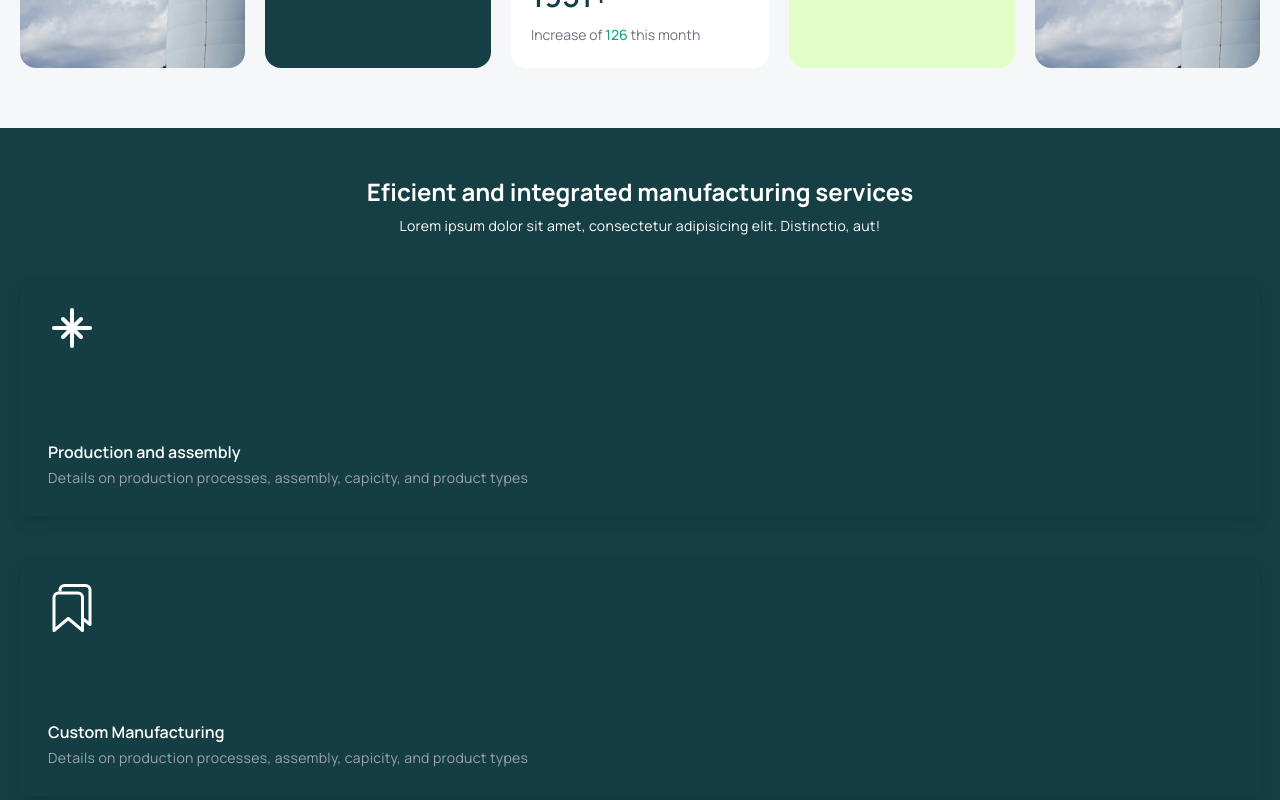
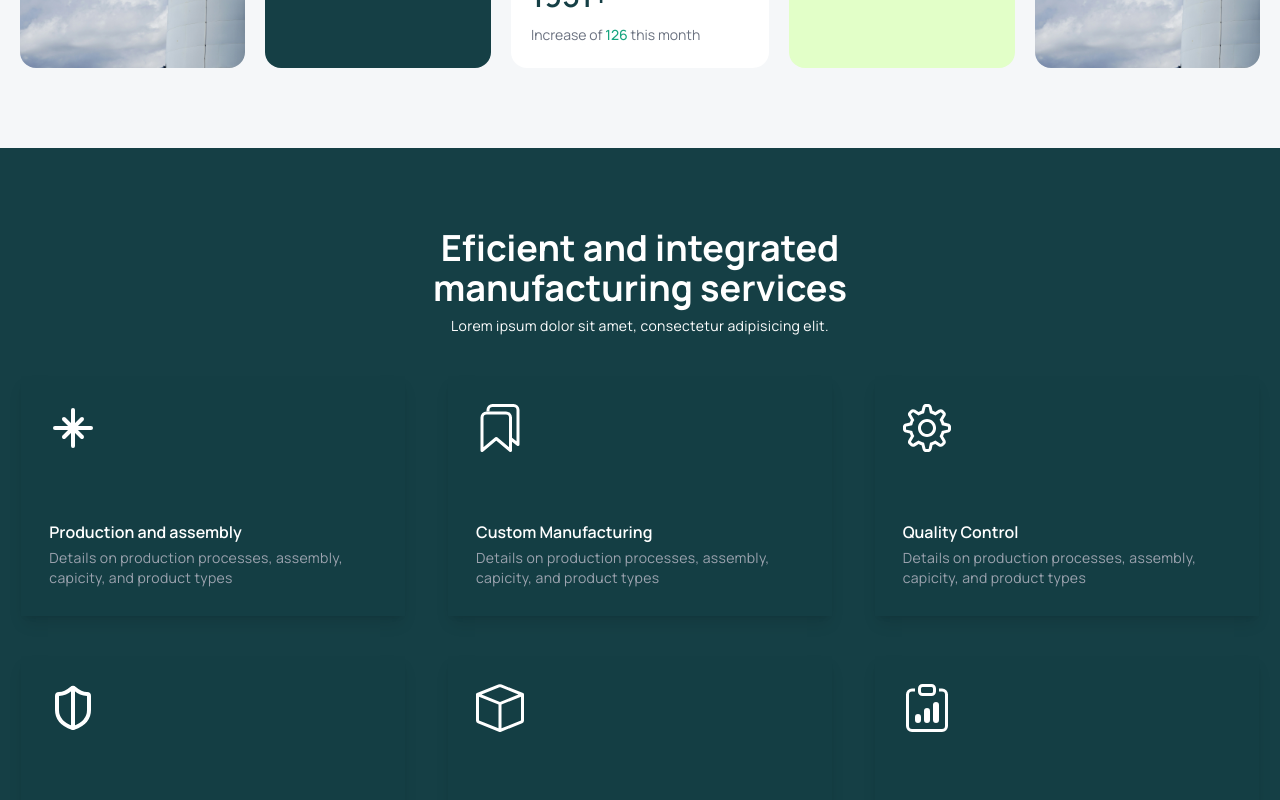
Before and after one commit to rundweb/rundmost, a React (Vite) app: page / in a window 1280 px wide. Shown: the part 700-1500 px from the top of the page. Built offline with nearby package versions, Linux system fonts and the light colour scheme.

Commit message:
service mobile done 2

```diff
--- a/src/components/ServiceComponents.jsx
+++ b/src/components/ServiceComponents.jsx
@@ -38,22 +38,21 @@ const ServiceComponents = () => {
     },
   ];
   return (
-    <div className="bg-black-secondary mt-5">
-      <div className="px-5 max-w-7xl gap-10 m-auto py-12 flex flex-col items-center w-full">
-        <div className="flex flex-col gap-2 text-center">
-          <h1 className="text-white font-bold text-2xl">
+    <div className="bg-black-secondary mt-5 md:mt-10">
+      <div className="px-5 max-w-7xl gap-10 m-auto py-12 flex flex-col items-center w-full md:py-20">
+        <div className="flex flex-col gap-2 text-center items-center">
+          <h1 className="text-white font-bold text-2xl md:text-4xl md:w-3/5">
             Eficient and integrated manufacturing services
           </h1>
           <p className="text-white tracking-wide font-normal text-sm">
             Lorem ipsum dolor sit amet, consectetur adipisicing elit.
-            Distinctio, aut!
           </p>
         </div>
-        <div className="flex flex-col gap-10 justify-between  w-full">
+        <div className="flex flex-col gap-10 justify-around w-full sm:flex-row sm:flex-wrap">
           {service.map((item) => (
             <div
               key={item.title}
-              className="bg-service shadow-lg  w-full p-7 h-60  flex flex-col justify-between"
+              className="bg-service shadow-lg  w-full p-7 h-60  flex flex-col justify-between sm:w-72 lg:w-96"
             >
               <item.icon className="text-white text-5xl" />
               <div className="flex flex-col gap-1">
```
